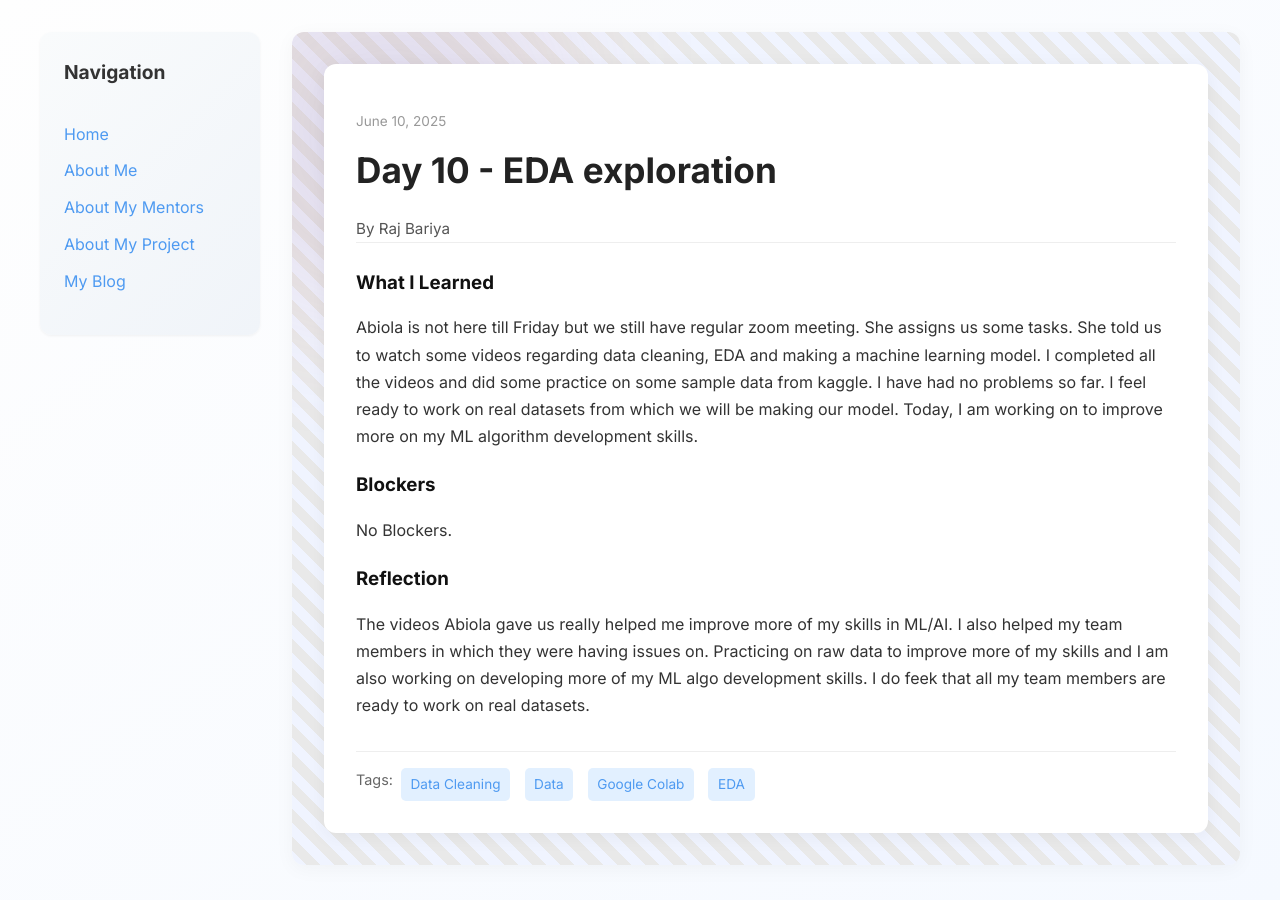
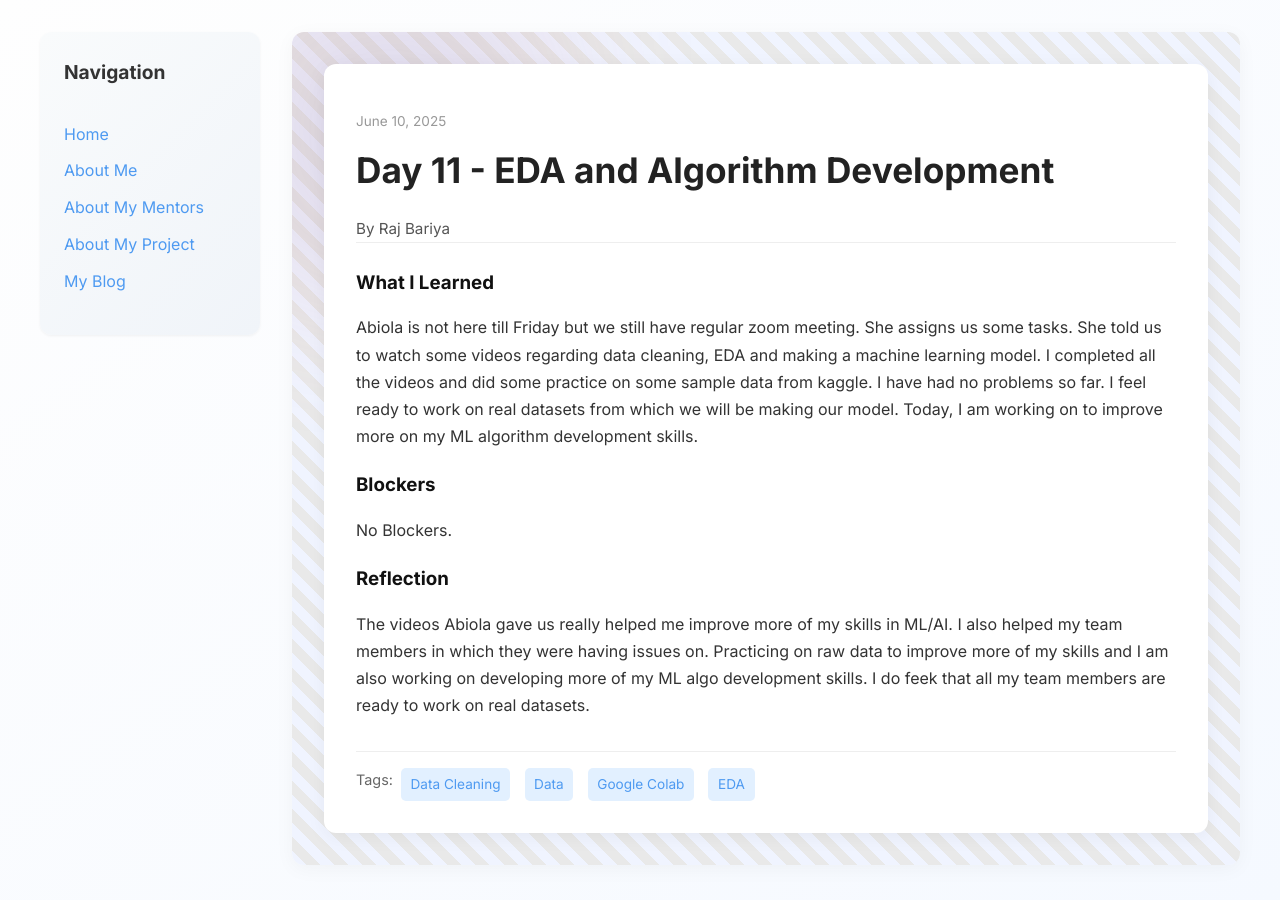
Before and after one commit to rajbariyaa/rajbariyaa.github.io, a Jekyll site: the page built from _posts/2025-06-10-day-11.md, in a window 1280 px wide. Built offline with Jekyll 4.4.1, drawn with Linux system fonts in a browser that asks for light colours.

Commit message:
Update 2025-06-10-day-11.md

```diff
--- a/_posts/2025-06-10-day-11.md
+++ b/_posts/2025-06-10-day-11.md
@@ -1,6 +1,6 @@
 ---
 layout: post
-title: "Day 10 -  EDA exploration"
+title: "Day 11 -  EDA and Algorithm Development"
 date: 2025-06-10
 author: Raj Bariya
 permalink: /day11.html
```
